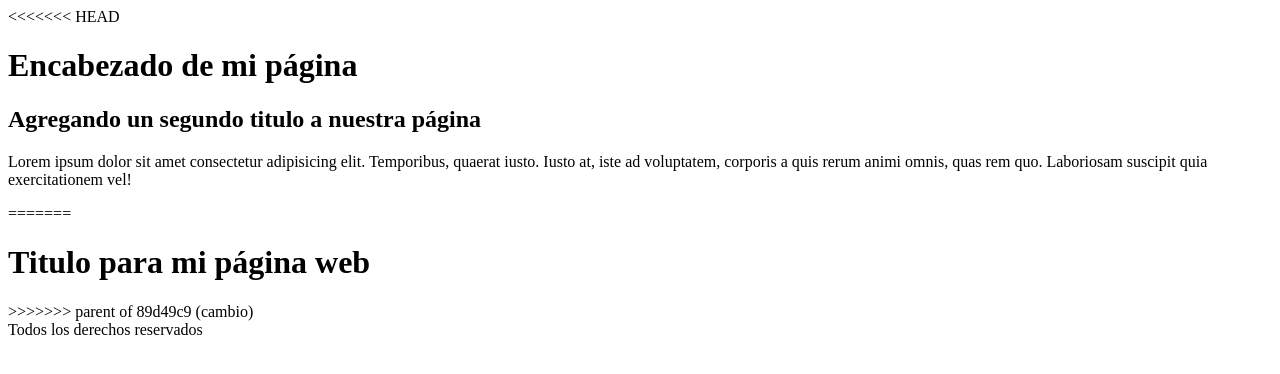
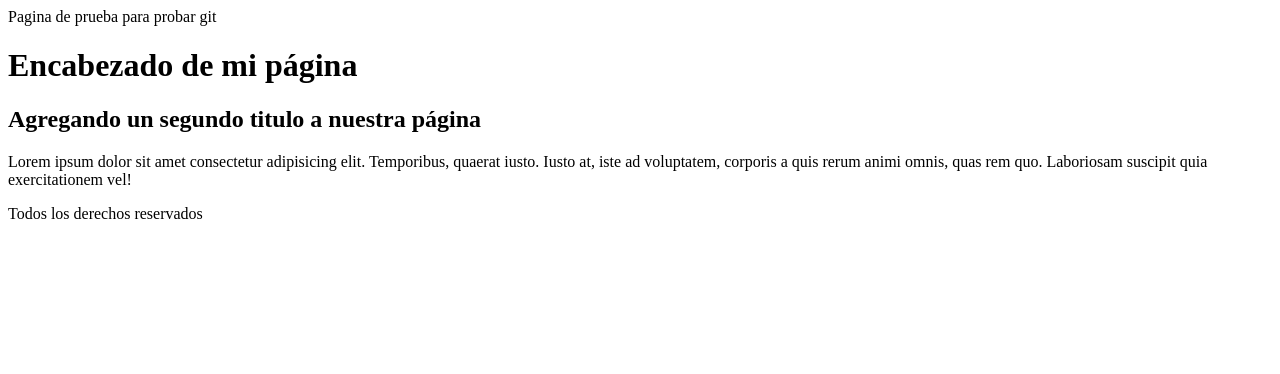
Before and after one commit to briancasas/Jap_Grupal, a plain HTML site: page index.html in a window 1280 px wide. Drawn offline with Linux system fonts and the light colour scheme.

Commit message:
agregamos un label

```diff
--- a/index.html
+++ b/index.html
@@ -8,13 +8,10 @@
 </head>
 
 <body>
-<<<<<<< HEAD
+<label> Pagina de prueba para probar git</label>
 <h1>Encabezado de mi página</h1>
 <h2> Agregando un segundo titulo a nuestra página</h2>
 <p>Lorem ipsum dolor sit amet consectetur adipisicing elit. Temporibus, quaerat iusto. Iusto at, iste ad voluptatem, corporis a quis rerum animi omnis, quas rem quo. Laboriosam suscipit quia exercitationem vel!</p>
-=======
-<h1>Titulo para mi página web</h1>
->>>>>>> parent of 89d49c9 (cambio)
 </body>
 
 <footer> Todos los derechos reservados </footer>
```
